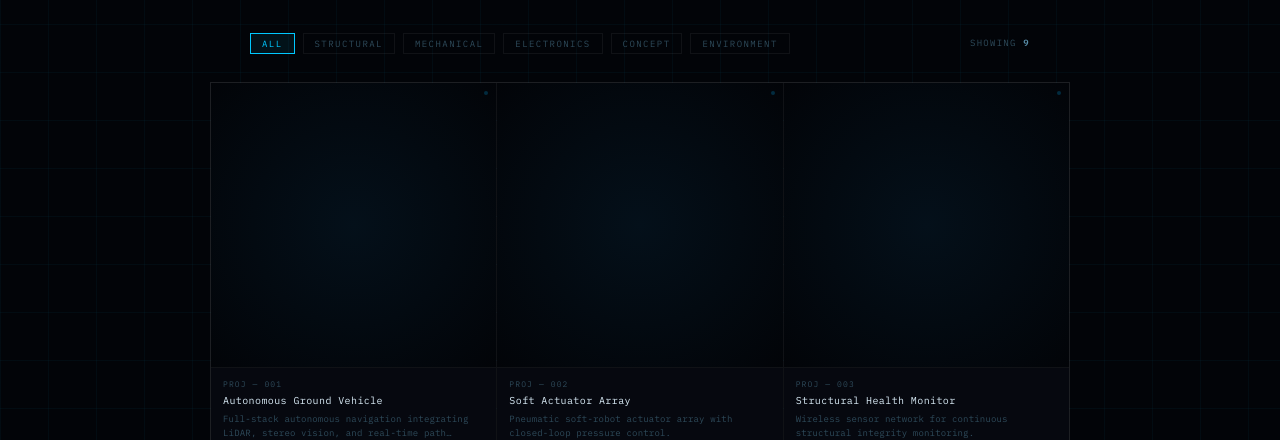
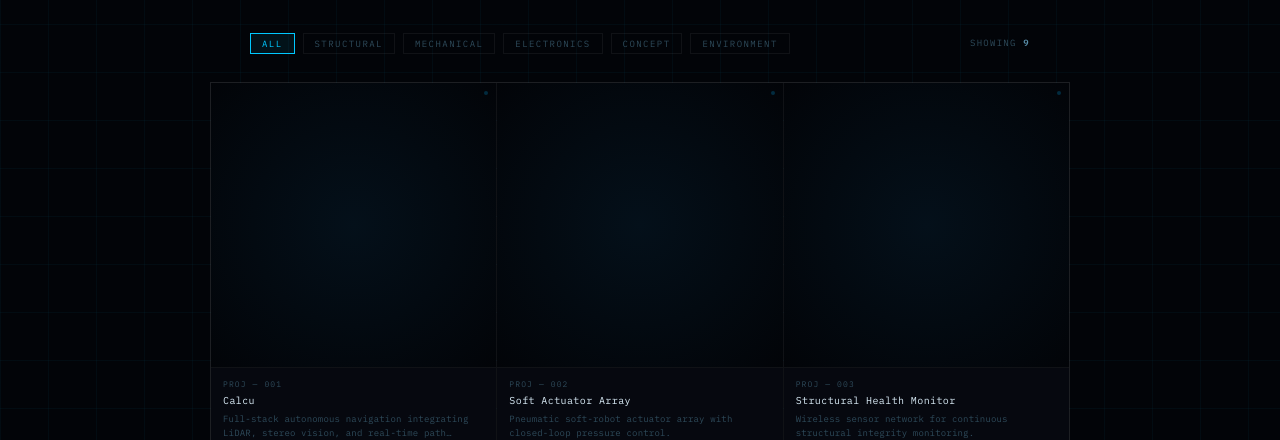
Before and after one commit to KilljoyINK/killjoyINK, a plain HTML site: page projects.html in a window 1280 px wide. Shown: the part 360-800 px from the top of the page. Drawn offline with Linux system fonts and the light colour scheme; some packages are replaced by stand-ins of ours; a script that the page names is missing.

```diff
--- a/projects.html
+++ b/projects.html
@@ -440,7 +440,7 @@
   const CATS = ['structural','mechanical','electronics','concept','environment'];
 
   const TITLES = [
-    'Autonomous Ground Vehicle','Soft Actuator Array','Structural Health Monitor',
+    'Calcu','Soft Actuator Array','Structural Health Monitor',
     'LiDAR Terrain Map','Exoskeleton Controller','Aerial Swarm Node',
     'Custom IMU Array','Stereo Vision Pipeline','Bare-Metal RTOS'
   ];
```
